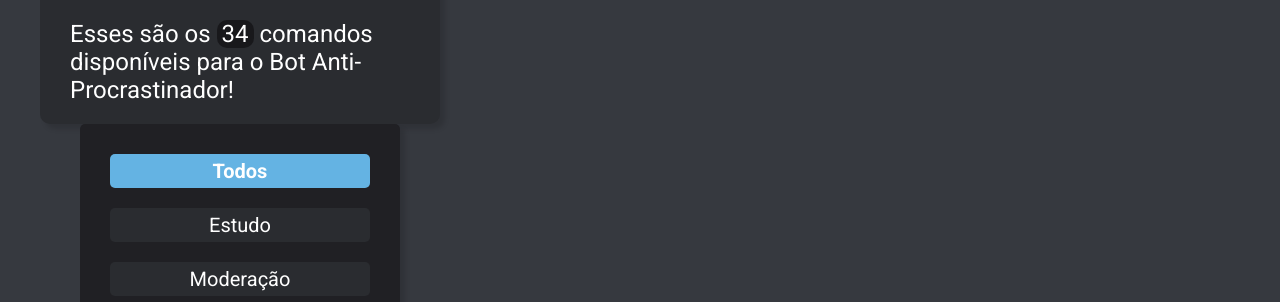
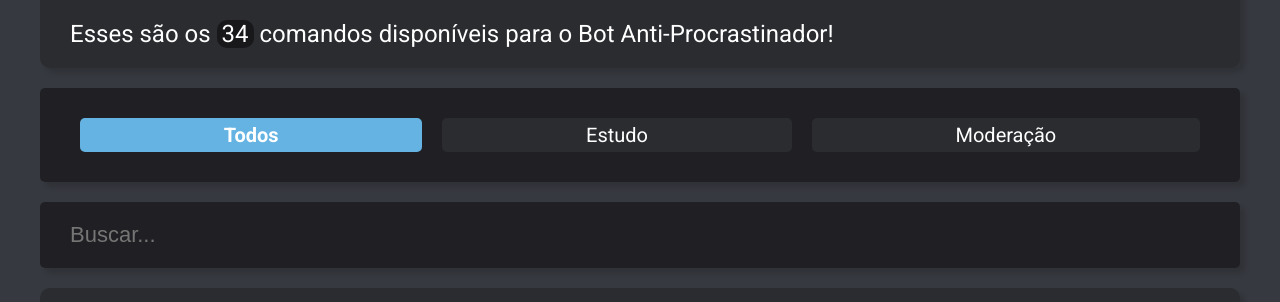
Before and after one commit to igorroc/ProcrastinaNao, a website: page comandos.html in a window 1280 px wide. Shown: the part 178-480 px from the top of the page. Drawn offline with Linux system fonts and the light colour scheme.

Commit message:
[add]: Custom scroll [style]: Flexbox

```diff
--- a/comandos.css
+++ b/comandos.css
@@ -4,6 +4,10 @@
     margin: 0;
     padding: 0;
 
+}
+
+html{
+	scroll-behavior: smooth;
 }
 
 body{
@@ -21,21 +25,50 @@ header{
 }
 
 main{
-    width: 100%;
+    width: 95%;
     max-width: 1200px;
     margin: 0 auto;
-    display: grid;
-    grid-template-columns: .5fr 1fr;
+    display: flex;
+    flex-direction: column;
 }
 
 footer{
     width: 100%;
     height: 100px;
-    background-color: #292b30;
 }
 
 li{
     list-style: none;
+}
+
+.descricao-geral{
+    background-color: #2A2C30;
+    box-shadow: 5px 5px 5px #0002;
+    border-radius: 10px;
+
+    margin-bottom: 20px;
+    padding: 20px 30px;
+
+    font-size: 1.2em;
+}
+
+.descricao-geral h2{
+    margin-bottom: 1em;
+}
+
+#inputBusca{
+    width: calc(100% - 60px);
+
+    font-size: 1.1em;
+    color: white;
+
+    background-color: #202024;
+    box-shadow: 5px 5px 5px #0002;
+
+    border: none;
+    border-radius: 5px;
+
+    padding: 20px 30px;
 }
 
 .filtros{
@@ -44,16 +77,17 @@ li{
     box-shadow: 5px 5px 5px #0002;
 
     display: flex;
-    flex-direction: column;
+    flex-wrap: wrap;
     align-items: center;
 
     padding: 20px 30px;
-    margin: 0 10%;
+    margin-bottom: 20px;
     border-radius: 5px;
 }
 
 .filtros li{
-    width: 100%;
+    min-width: 200px;
+    flex-grow: 1;
 
     text-align:center;
 
@@ -61,7 +95,7 @@ li{
 
     border-radius: 5px;
 
-    margin: 10px 0;
+    margin: 10px 10px;
     padding: 5px 0;
 
     cursor: pointer;
@@ -71,20 +105,6 @@ li{
 
 .filtros li:hover{
     background-color: #83b7d88c;
-}
-
-.descricao-geral{
-    background-color: #2A2C30;
-    box-shadow: 5px 5px 5px #0002;
-    border-radius: 10px;
-
-    padding: 20px 30px;
-
-    font-size: 1.2em;
-}
-
-.descricao-geral h2{
-    margin-bottom: 1em;
 }
 
 .lista li{
@@ -166,3 +186,42 @@ li{
 .invert{
     filter: invert(1);
 }
+
+.sumir{
+    animation: disappear 500ms ease-out forwards;
+}
+
+@keyframes disappear {
+    0%{
+        opacity: 1;
+        display: block;
+    }
+    99%{
+        opacity: 0;
+    }
+    100%{
+        display: none !important;
+    }
+}
+
+/* width */
+::-webkit-scrollbar {
+	width: 12px;
+}
+
+/* Track */
+::-webkit-scrollbar-track {
+    background-color: #2A2C30;
+	/* box-shadow: inset 0 0 5px grey;
+	border-radius: 10px; */
+}
+
+/* Handle */
+::-webkit-scrollbar-thumb {
+	background: #3f3f3f;
+}
+
+/* Handle on hover */
+::-webkit-scrollbar-thumb:hover {
+	background: #202024;
+}
```
